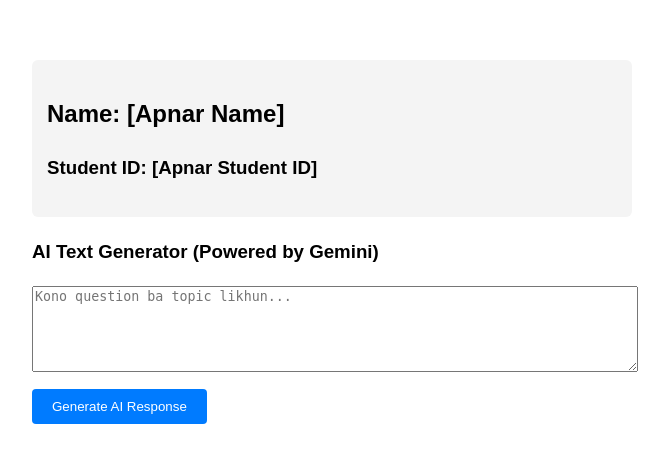
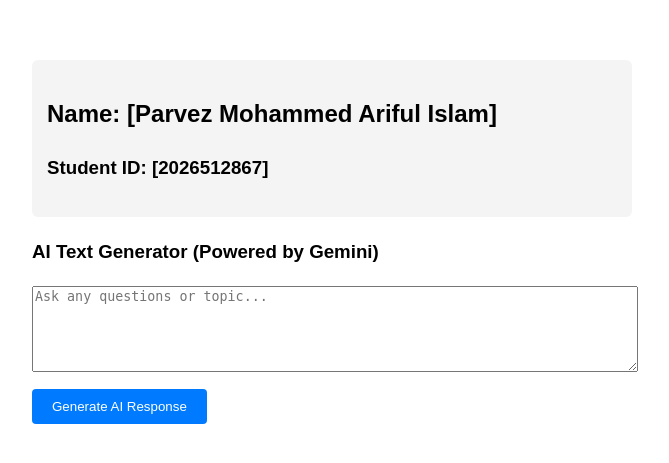
Before and after one commit to MAIP7/Cloud-Assignment, a Flask app: page / in a window 1280 px wide. Shown: the top 463 px of the page, without its empty margins (308-977 px from the left). Run offline with Flask 3, Linux system fonts and the light colour scheme.

Commit message:
update html

```diff
--- a/templates/index.html
+++ b/templates/index.html
@@ -14,13 +14,13 @@
 <body>
     <div class="student-info">
         <!-- Apnar real information boshan -->
-        <h2>Name: [Apnar Name]</h2>
-        <h3>Student ID: [Apnar Student ID]</h3>
+        <h2>Name: [Parvez Mohammed Ariful Islam]</h2>
+        <h3>Student ID: [2026512867]</h3>
     </div>
 
     <h3>AI Text Generator (Powered by Gemini)</h3>
     <form method="POST">
-        <textarea name="prompt" placeholder="Kono question ba topic likhun..." required>{{ prompt }}</textarea><br>
+        <textarea name="prompt" placeholder="Ask any questions or topic..." required>{{ prompt }}</textarea><br>
         <button type="submit">Generate AI Response</button>
     </form>
 
```
